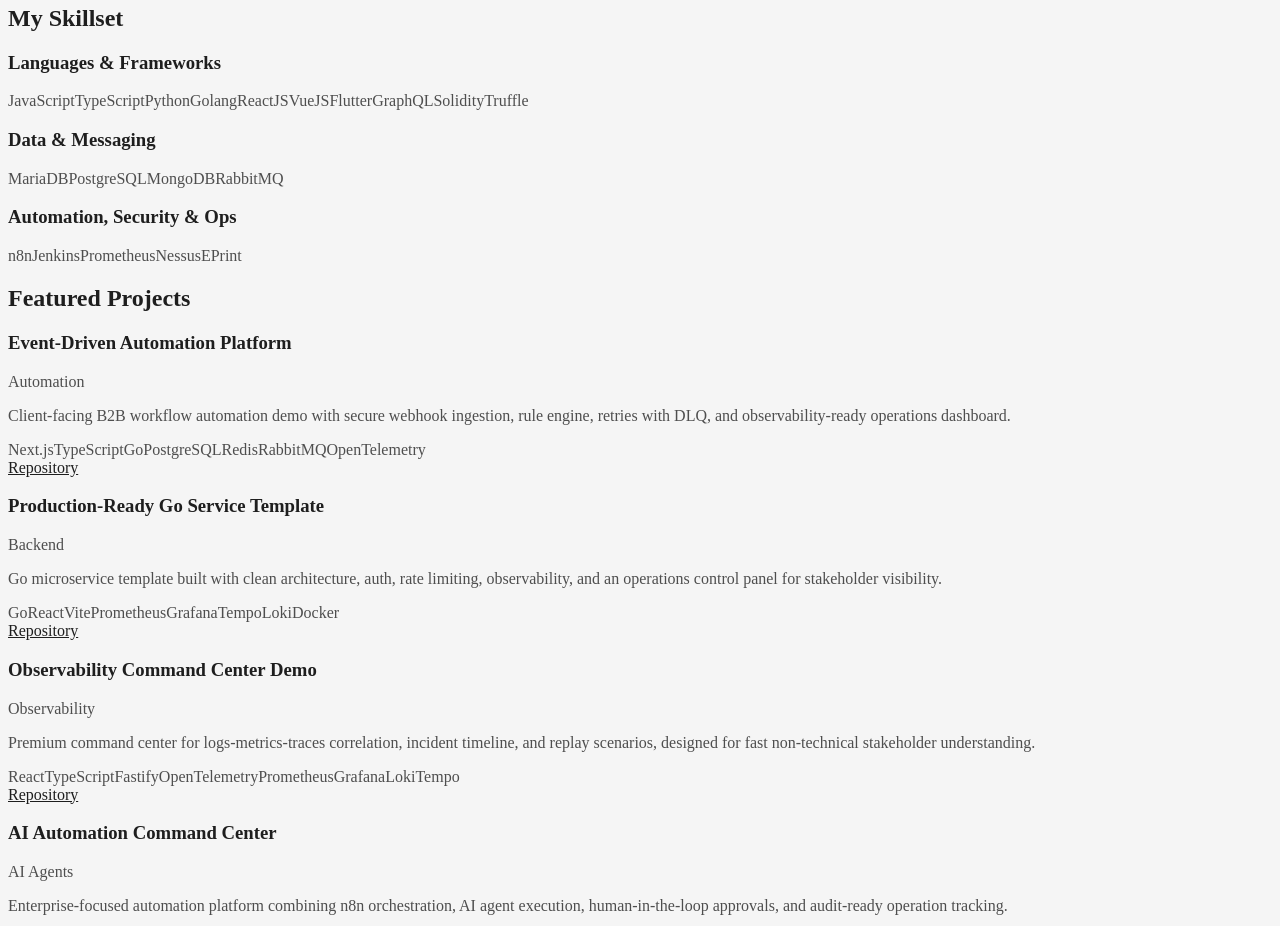
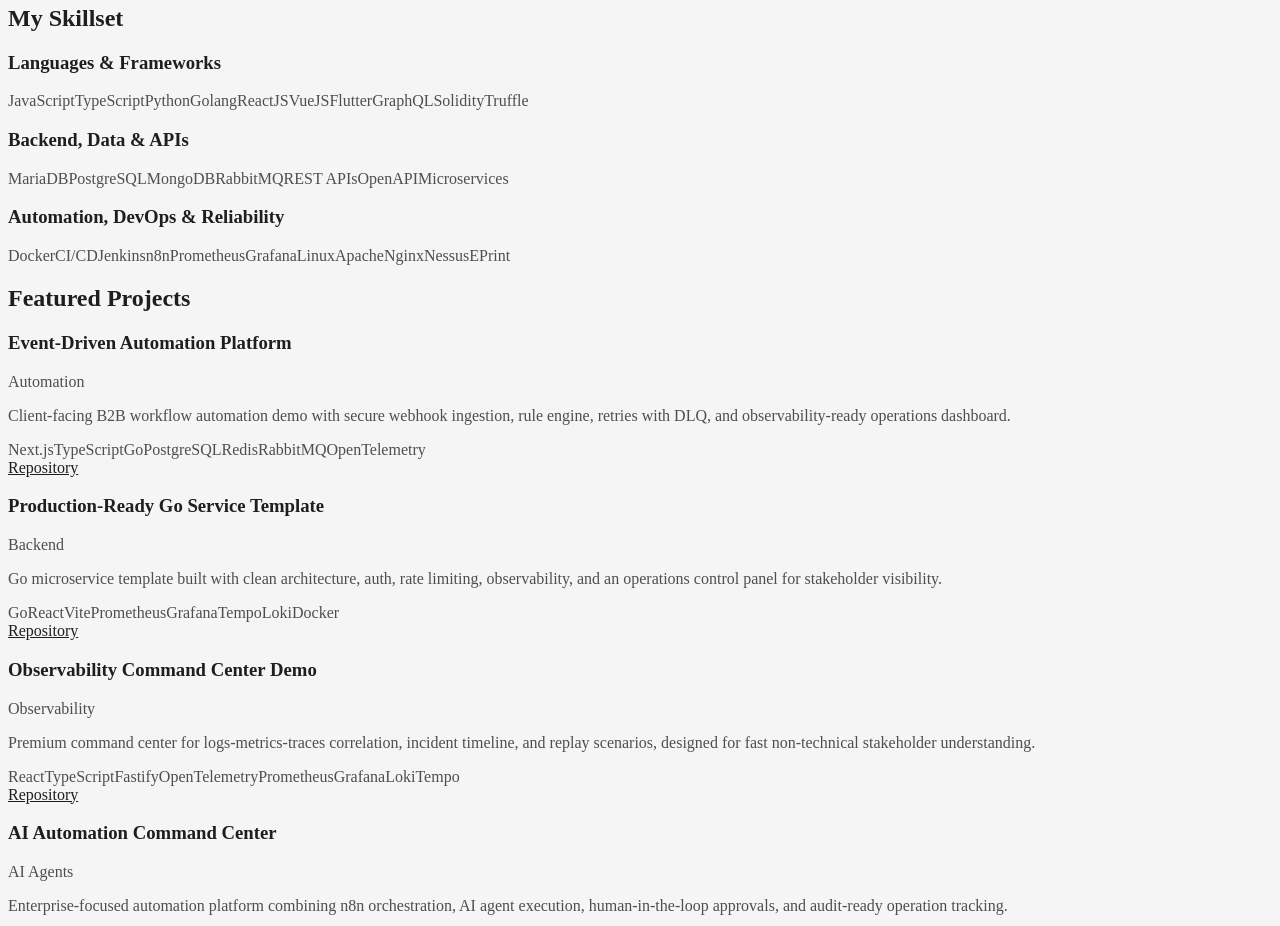
Before and after one commit to PierreDaguier/PortFolio, a React app: page / in a window 1280 px wide. Shown: the part 2940-3866 px from the top of the page. Built offline with nearby package versions, Linux system fonts and the light colour scheme; some packages are replaced by stand-ins of ours; the page that hosts it is a standard one.

Commit message:
feat(portfolio): expand factual skillset with backend, ops, and reliability stack

```diff
--- a/src/App.jsx
+++ b/src/App.jsx
@@ -31,12 +31,12 @@
     items: ['JavaScript', 'TypeScript', 'Python', 'Golang', 'ReactJS', 'VueJS', 'Flutter', 'GraphQL', 'Solidity', 'Truffle']
   },
   {
-    title: 'Data & Messaging',
-    items: ['MariaDB', 'PostgreSQL', 'MongoDB', 'RabbitMQ']
+    title: 'Backend, Data & APIs',
+    items: ['MariaDB', 'PostgreSQL', 'MongoDB', 'RabbitMQ', 'REST APIs', 'OpenAPI', 'Microservices']
   },
   {
-    title: 'Automation, Security & Ops',
-    items: ['n8n', 'Jenkins', 'Prometheus', 'Nessus', 'EPrint']
+    title: 'Automation, DevOps & Reliability',
+    items: ['Docker', 'CI/CD', 'Jenkins', 'n8n', 'Prometheus', 'Grafana', 'Linux', 'Apache', 'Nginx', 'Nessus', 'EPrint']
   }
 ];
 
```
